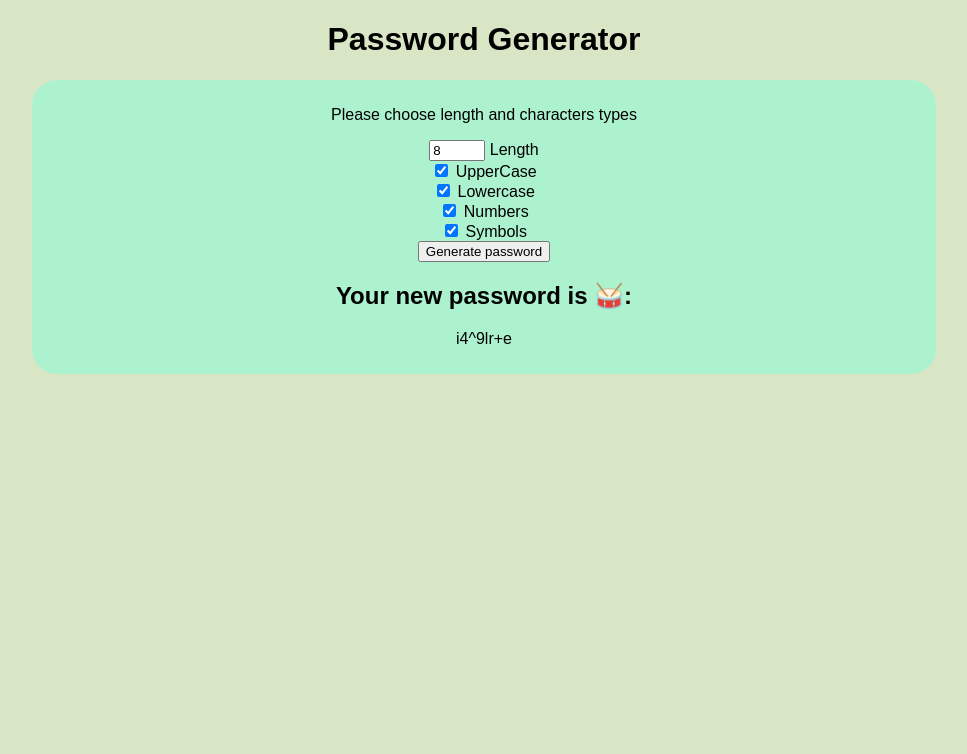
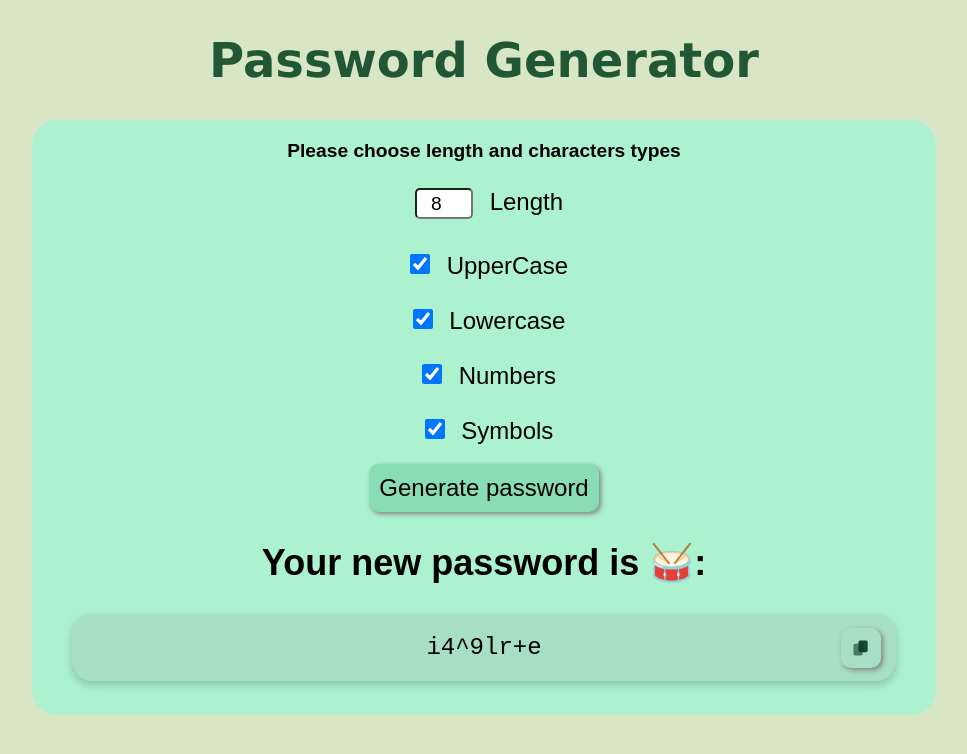
Before and after one commit to Elroy770/js.learning, a plain HTML site: page passwordGenerator/password.html in a window 1280 px wide. Both pictures are taken after a click on the button "Generate password". Shown: the whole page, without its empty margins (156-1123 px from the left). Drawn offline with Linux system fonts and the light colour scheme.

Commit message:
making the user choose 4-20 length, adding copy button and styling the app a little more;

```diff
--- a/passwordGenerator/password.css
+++ b/passwordGenerator/password.css
@@ -1,5 +1,10 @@
+h1{
+    font-family: 'Verdana', sans-serif;
+    color: rgb(34, 87, 54);
+}
 body{
     text-align: center;
+    font-size: 1.5em; ;
     font-family: Arial, sans-serif;
     background-color: rgb(216, 230, 197)
 }
@@ -10,3 +15,54 @@ body{
     padding: 10px;
     border-radius: 25px;
 }
+div{
+    margin: 15px
+}
+.input{
+    width: 20px;
+    height: 20px;
+    margin: 10px;
+}
+#length{
+    width: 50px;
+    height: 25px;
+    font-size: 0.8em;
+    text-align: center;
+    border-radius: 5px;
+}
+button{
+    font-size: 1em;
+    padding: 10px;
+    border-radius: 10px;
+    cursor: pointer;
+    background-color: rgb(136, 221, 179);
+    border: none;
+    box-shadow: 2px 2px 5px grey;
+    transition: hover 0.7s;
+    transition: click 0.1s;
+}
+button:hover{
+    background-color: rgb(104, 199, 153);
+    box-shadow: 4px 4px 10px grey;
+    scale: 1.01;
+}
+button:active{
+    box-shadow: 1px 1px 2px grey;
+    scale: 0.99;
+}
+#p{
+    color: color-mix(in srgb, color percentage, color percentage);
+    font-size: 0.8em;
+    height: 1.2em;
+    margin: 10px;
+    font-weight: bold;
+    min-height: 1.2em;
+}
+#password{
+    font-family: 'Courier New', Courier;
+    background-color: rgb(136, 221, 179);
+    padding: 15px;
+    border-radius: 15px;
+    box-shadow: 2px 2px 5px grey;
+    user-select: all;
+}
--- a/passwordGenerator/password.html
+++ b/passwordGenerator/password.html
@@ -1,40 +1,66 @@
 <!DOCTYPE html>
 <html lang="en">
+
 <head>
     <meta charset="UTF-8">
     <meta name="viewport" content="width=device-width, initial-scale=1.0">
     <title>Password Generator</title>
     <link rel="stylesheet" href="password.css">
 </head>
+
 <body>
     <h1>Password Generator</h1>
     <div id="app">
-        <p>Please choose length and characters types</p>
+        <p id="p">Please choose length and characters types</p>
         <div>
-            <input type="number" id="length" name="length" min="4" max="20" value="8">
+            <input type="number" id="length" class="input" name="length" min="4" max="20" value="8">
             <label for="length">Length</label>
         </div>
         <div>
-            <input type="checkbox" id="uppercase" name="uppercase" checked>
+            <input type="checkbox" id="uppercase" class="input" name="uppercase" checked>
             <label for="uppercase">UpperCase</label>
         </div>
         <div>
-            <input type="checkbox" id="lowercase" name="lowercase" checked>
+            <input type="checkbox" id="lowercase" class="input" name="lowercase" checked>
             <label for="lowercase">Lowercase</label>
         </div>
         <div>
-            <input type=checkbox id="numbers" name="numbers" checked>
+            <input type=checkbox id="numbers" class="input" name="numbers" checked>
             <label for=numbers>Numbers</label>
         </div>
         <div>
-            <input type="checkbox" id="symbols" name="symbols" checked>
+            <input type="checkbox" id="symbols" class="input" name="symbols" checked>
             <label for="symbols">Symbols</label>
         </div>
         <button id="Generate">Generate password</button>
         <div>
             <h2>Your new password is 🥁: </h2>
-            <p id="password"></p>
+            <div id="passwordWrapper" style="position: relative;">
+                <p id="password" style="padding: 20px; border-radius: 20px; background-color: #a7dfc2;
+                          font-size: 24px; text-align: center; box-shadow: 0 4px 10px rgba(0,0,0,0.2);">
+                </p>
+
+                <!-- Copy button with icon only -->
+                <button id="copyBtn" style="
+                        display:none;
+                        position:absolute;
+                        right:15px;       /* Aligns to right */
+                        top:50%;
+                        transform: translateY(-50%);
+                        background:none;
+                        border:none;
+                        cursor:pointer;
+                        font-size:28px;
+                    ">
+                    <svg viewBox="0 0 24 24" width="20" height="20" aria-hidden="true" focusable="false"
+                        style="color:#083827;">
+                        <rect x="9" y="3" width="11" height="14" rx="2" ry="2" fill="currentColor" opacity="0.9" />
+                        <rect x="3" y="7" width="11" height="14" rx="2" ry="2" fill="currentColor" opacity="0.6" />
+                    </svg>
+                </button>
+            </div>
+        </div>
     </div>
+    <script src="password.js"></script>
 
-    <script src="password.js"></script>
 </html>
--- a/passwordGenerator/password.js
+++ b/passwordGenerator/password.js
@@ -1,36 +1,75 @@
-function generatePassword(length,withSymbols,withNumbers,withLowercase,withUppercase){
+function generatePassword(length, withSymbols, withNumbers, withLowercase, withUppercase) {
     const symbols = '!"#$%&\'()*+,-./:;<=>?@[\\]^_`{|}~';
     const numbers = '012345678901234567890123456789';
     const lowercase = 'abcdefghijklmnopqrstuvwxyz';
     const uppercase = 'ABCDEFGHIJKLMNOPQRSTUVWXYZ';
 
     let validChars = '';
-    if(withSymbols) validChars += symbols;
-    if(withNumbers) validChars += numbers;
+    if (withSymbols) validChars += symbols;
+    if (withNumbers) validChars += numbers;
     if (withLowercase) validChars += lowercase;
     if (withUppercase) validChars += uppercase;
 
-    let password = '';
     if (validChars.length === 0) {
         return 'Please select at least one character type';
     }
-    for (let i = 0; i < length; i++){
-        const index = Math.floor(Math.random()* validChars.length);
+
+    if (length <= 3 || length > 20) {
+        return 'Password length should be at least 4 and not more than 20 characters';
+    }
+
+    let password = '';
+    for (let i = 0; i < length; i++) {
+        const index = Math.floor(Math.random() * validChars.length);
         password += validChars[index];
     }
+
     return password;
 }
+
 const generateButton = document.getElementById('Generate');
-generateButton.onclick = function(){
-const length = parseInt(document.getElementById('length').value);
-const symbols = document.getElementById('symbols').checked;
-const numbers = document.getElementById('numbers').checked;
-const lowercase = document.getElementById('lowercase').checked;
-const uppercase = document.getElementById('uppercase').checked;
-let myPassword = generatePassword(length,symbols,numbers,lowercase,uppercase);
-document.getElementById('password').textContent = myPassword;
+const passwordEl = document.getElementById('password');
+const copyBtn = document.getElementById('copyBtn');
+
+// הצגת הכפתור רק כשיש סיסמה תקינה
+function updateCopyButton() {
+    const txt = passwordEl.textContent.trim();
+    const hasPassword = txt !== '' && !txt.includes('Please') && !txt.includes('Password length');
+    copyBtn.style.display = hasPassword ? 'flex' : 'none';
 }
 
+// קריאה אחרי יצירת סיסמה (ודא שאתה קורא לזה אחרי שאתה קובע textContent)
+generateButton.onclick = function () {
+    const length = parseInt(document.getElementById('length').value);
+    const symbols = document.getElementById('symbols').checked;
+    const numbers = document.getElementById('numbers').checked;
+    const lowercase = document.getElementById('lowercase').checked;
+    const uppercase = document.getElementById('uppercase').checked;
 
+    const myPassword = generatePassword(length, symbols, numbers, lowercase, uppercase);
+    passwordEl.textContent = myPassword;
+    updateCopyButton();
+};
 
-;
+// לחיצה על הכפתור — העתקה והחלפת אייקון זמנית ל✔️
+copyBtn.addEventListener('click', async () => {
+    const text = passwordEl.textContent.trim();
+    if (!text) return;
+
+    try {
+        await navigator.clipboard.writeText(text);
+        // אפקט חזותי — מחליף לתיק (✔️) ואז חוזר ל־SVG
+        copyBtn.innerHTML = '<span style="font-size:18px;color:#0a6b3e;">✔️</span>';
+        setTimeout(() => {
+            // מחזיר את ה־SVG המקורי
+            copyBtn.innerHTML = `
+        <svg viewBox="0 0 24 24" width="20" height="20" aria-hidden="true" focusable="false" style="color:#083827;">
+          <rect x="9" y="3" width="11" height="14" rx="2" ry="2" fill="currentColor" opacity="0.9"/>
+          <rect x="3" y="7" width="11" height="14" rx="2" ry="2" fill="currentColor" opacity="0.6"/>
+        </svg>
+      `;
+        }, 1300);
+    } catch (err) {
+        alert('Failed to copy');
+    }
+});
```
